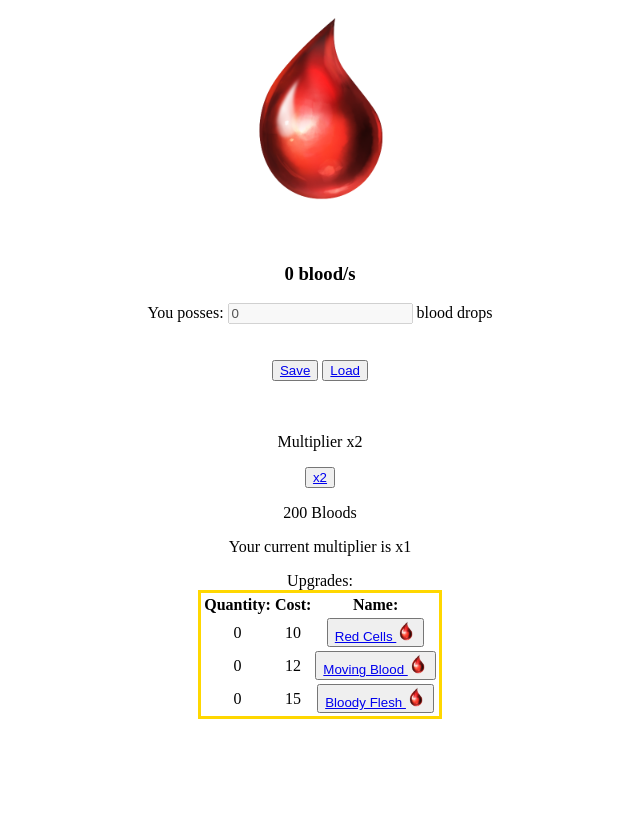
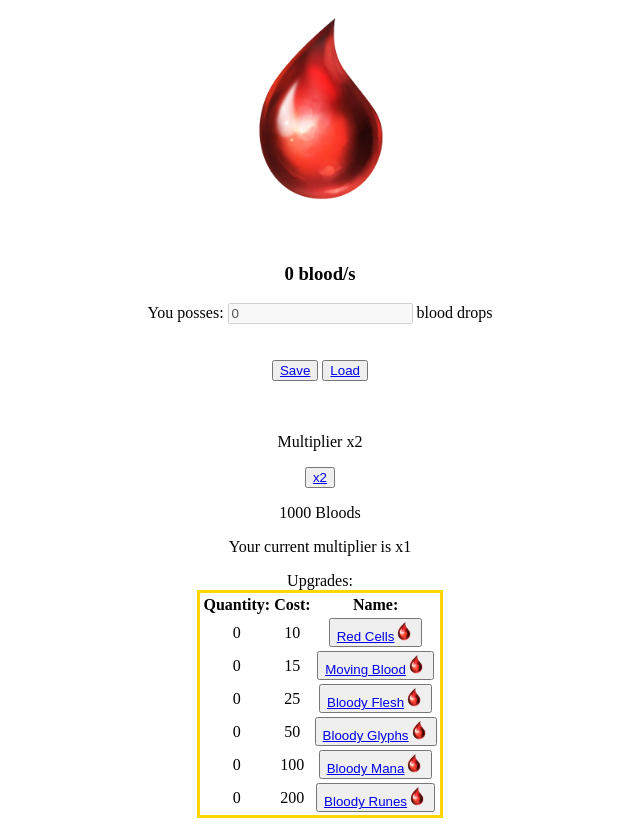
Before and after one commit to Lucasldab/clicker, a plain HTML site: page index.html in a window 1280 px wide. Shown: the whole page, without its empty margins (320-960 px from the left). Before the commit the page ends 800 px from the top, so only its background shows below. Drawn offline with Linux system fonts and the light colour scheme.

Commit message:
+3 Upgrades

```diff
--- a/index.html
+++ b/index.html
@@ -28,12 +28,12 @@
     <div class="center">
         <p id="ammountMultiplier">Multiplier Upgrades 2x</p>
         <button><a href="#" onclick="buyMultiplier()"><span id="ammountMultiplier2">x2</span></a></button>
-        <p id="costMultiplier">200 blood drops</p>
+        <p id="costMultiplier">1000 blood drops</p>
         <p id="currentMultiplier">Multiplier is x1</p>
     </div>
     <div>
         <table class="updrades">
-                <caption>Upgrades:</caption>
+            <caption>Upgrades:</caption>
             <tr>
                 <th>Quantity:</th>
                 <th>Cost:</th>
@@ -42,17 +42,38 @@
             <tr>
                 <td id="ammountRedCells">0</td>
                 <td id="costRedCells">10</td>
-                <td><button><a href="#" onclick="redCells()">Red Cells <img src="BloodDrop.png" class="upgradeImgs"></a></button></td>
+                <td><button><a href="#" onclick="buyRedCells()">Red Cells<img src="BloodDrop.png"
+                                class="upgradeImgs"></a></button></td>
             </tr>
             <tr>
                 <td id="ammountMovingBlood">0</td>
-                <td id="costMovingBlood">12</td>
-                <td><button><a href="#" onclick="buyMovingBlood()">Moving Blood <img src="BloodDrop.png" class="upgradeImgs"></a></button></td>
+                <td id="costMovingBlood">15</td>
+                <td><button><a href="#" onclick="buyMovingBlood()">Moving Blood<img src="BloodDrop.png"
+                                class="upgradeImgs"></a></button></td>
             </tr>
             <tr>
                 <td id="ammountBloodyFlesh">0</td>
-                <td id="costBloodyFlesh">15</td>
-                <td><button><a href="#" onclick="buyBloodyFlesh()">Bloody Flesh <img src="BloodDrop.png" class="upgradeImgs"></a></button></td>
+                <td id="costBloodyFlesh">25</td>
+                <td><button><a href="#" onclick="buyBloodyFlesh()">Bloody Flesh<img src="BloodDrop.png"
+                                class="upgradeImgs"></a></button></td>
+            </tr>
+            <tr>
+                <td id="ammountBloodGlyphs">0</td>
+                <td id="costBloodGlyphs">25</td>
+                <td><button><a href="#" onclick="buyBloodGlyphs()">Bloody Glyphs<img src="BloodDrop.png"
+                                class="upgradeImgs"></a></button></td>
+            </tr>
+            <tr>
+                <td id="ammountBloodMana">0</td>
+                <td id="costBloodMana">25</td>
+                <td><button><a href="#" onclick="buyBloodMana()">Bloody Mana<img src="BloodDrop.png"
+                                class="upgradeImgs"></a></button></td>
+            </tr>
+            <tr>
+                <td id="ammountBloodRunes">0</td>
+                <td id="costBloodRunes">25</td>
+                <td><button><a href="#" onclick="buyBloodRunes()">Bloody Runes<img src="BloodDrop.png"
+                                class="upgradeImgs"></a></button></td>
             </tr>
         </table>
     </div>
--- a/script.js
+++ b/script.js
@@ -3,49 +3,61 @@ var autoblood = 0;
 var bloodyflesh = 0;
 var multiplier = 1;
 var redcells = 0;
+var bloodglyphs = 0;
+var bloodmana = 0;
+var bloodrunes = 0;
 
 setInterval(timer, 1000);
 
 function update() {
-    if (redcells>=1){
+    if (redcells >= 1) {
         document.getElementById('text').value = bloodCount.toFixed(1);
-    }else{
+    } else {
         document.getElementById('text').value = bloodCount
     }
     if (bloodCount > 1) {
-        if (redcells >= 1){
+        if (redcells >= 1) {
             document.title = bloodCount.toFixed(1) + " Bloods";
-        }else{
+        } else {
             document.title = bloodCount + " Bloods";
         }
     } else {
         document.title = bloodCount + " Blood";
     }
-    document.getElementById("ammountMultiplier").innerHTML = "Multiplier x" + (multiplier+1);
-    document.getElementById("ammountMultiplier2").innerHTML = "x" + (multiplier+1);
-    document.getElementById("costMultiplier").innerHTML = ((multiplier+1)*100) + " Bloods";
+    document.getElementById("ammountMultiplier").innerHTML = "Multiplier x" + (multiplier + 1);
+    document.getElementById("ammountMultiplier2").innerHTML = "x" + (multiplier + 1);
+    document.getElementById("costMultiplier").innerHTML = ((multiplier + 1) * 500) + " Bloods";
     document.getElementById("currentMultiplier").innerHTML = "Your current multiplier is x" + (multiplier);
 
     document.getElementById("ammountRedCells").innerHTML = redcells;
     document.getElementById("costRedCells").innerHTML = (redcells + 1) * 10;
 
     document.getElementById("ammountMovingBlood").innerHTML = autoblood;
-    document.getElementById("costMovingBlood").innerHTML = (autoblood + 1) * 12;
+    document.getElementById("costMovingBlood").innerHTML = (autoblood + 1) * 15;
 
     document.getElementById("ammountBloodyFlesh").innerHTML = bloodyflesh;
-    document.getElementById("costBloodyFlesh").innerHTML = (bloodyflesh + 1) * 15;
+    document.getElementById("costBloodyFlesh").innerHTML = (bloodyflesh + 1) * 25;
 
-    document.getElementById("bloodPerSecond").innerHTML = ((autoblood + (bloodyflesh*2))*multiplier) + " blood/s";
+    document.getElementById("ammountBloodGlyphs").innerHTML = bloodglyphs;
+    document.getElementById("costBloodGlyphs").innerHTML = (bloodglyphs + 1) * 50;
+
+    document.getElementById("ammountBloodMana").innerHTML = bloodmana;
+    document.getElementById("costBloodMana").innerHTML = (bloodmana + 1) * 100;
+
+    document.getElementById("ammountBloodRunes").innerHTML = bloodrunes;
+    document.getElementById("costBloodRunes").innerHTML = (bloodrunes + 1) * 200;
+
+    document.getElementById("bloodPerSecond").innerHTML = ((autoblood + (bloodyflesh * 2) + (bloodglyphs * 5) + (bloodmana * 10) + (bloodrunes * 15)) * multiplier) + " blood/s";
 }
 
 function timer() {
-    bloodCount = bloodCount + autoblood*multiplier;
-    bloodCount = bloodCount + (bloodyflesh*2)*multiplier;
+    bloodCount = bloodCount + autoblood * multiplier;
+    bloodCount = bloodCount + (bloodyflesh * 2) + (bloodglyphs * 5) + (bloodmana * 10) + (bloodrunes * 15) * multiplier;
     update();
 }
 
 function add() {
-    bloodCount = bloodCount + 1 + (redcells/10);
+    bloodCount = bloodCount + 1 + (redcells / 10);
     update();
 }
 
@@ -55,6 +67,9 @@ function save() {
     localStorage.setItem("bloodyflesh", bloodyflesh);
     localStorage.setItem("multiplier", multiplier);
     localStorage.setItem("redcells", redcells);
+    localStorage.setItem("bloodglyphs", bloodglyphs);
+    localStorage.setItem("bloodmana", bloodmana);
+    localStorage.setItem("bloodrunes", bloodrunes);
 }
 
 function load() {
@@ -68,10 +83,16 @@ function load() {
     multiplier = parseInt(multiplier);
     redcells = localStorage.getItem("redcells");
     redcells = parseInt(redcells);
+    bloodglyphs = localStorage.getItem("bloodglyphs");
+    bloodglyphs = parseInt(bloodglyphs);
+    bloodmana = localStorage.getItem("bloodmana");
+    bloodmana = parseInt(bloodmana);
+    bloodrunes = localStorage.getItem("bloodrunes");
+    bloodrunes = parseInt(bloodrunes);
     update();
 }
 
-function redCells() {
+function buyRedCells() {
     if (bloodCount >= ((redcells + 1) * 10)) {
         bloodCount = bloodCount - ((redcells + 1) * 10);
         redcells++;
@@ -80,25 +101,49 @@ function redCells() {
 }
 
 function buyMovingBlood() {
-    if (bloodCount >= ((autoblood + 1) * 12)) {
-        bloodCount = bloodCount - ((autoblood + 1) * 12);
+    if (bloodCount >= ((autoblood + 1) * 15)) {
+        bloodCount = bloodCount - ((autoblood + 1) * 15);
         autoblood++;
         update();
     }
 }
 
 function buyBloodyFlesh() {
-    if (bloodCount >= ((bloodyflesh + 1) * 15)) {
-        bloodCount = bloodCount - ((bloodyflesh + 1) * 15);
+    if (bloodCount >= ((bloodyflesh + 1) * 25)) {
+        bloodCount = bloodCount - ((bloodyflesh + 1) * 25);
         bloodyflesh++;
         update();
     }
 }
 
 function buyMultiplier() {
-    if (bloodCount >= ((multiplier+1)*100)){
-        bloodCount = bloodCount - ((multiplier+1)*100);
+    if (bloodCount >= ((multiplier + 1) * 500)) {
+        bloodCount = bloodCount - ((multiplier + 1) * 500);
         multiplier++;
         update();
     }
 }
+
+function buyBloodGlyphs() {
+    if (bloodCount >= ((bloodglyphs + 1) * 50)) {
+        bloodCount = bloodCount - ((bloodglyphs + 1) * 50);
+        bloodglyphs++;
+        update();
+    }
+}
+
+function buyBloodMana() {
+    if (bloodCount >= ((bloodmana + 1) * 100)) {
+        bloodCount = bloodCount - ((bloodmana + 1) * 100);
+        bloodmana++;
+        update();
+    }
+}
+
+function buyBloodRunes() {
+    if (bloodCount >= ((bloodrunes + 1) * 200)) {
+        bloodCount = bloodCount - ((bloodrunes + 1) * 200);
+        bloodrunes++;
+        update();
+    }
+}
```
